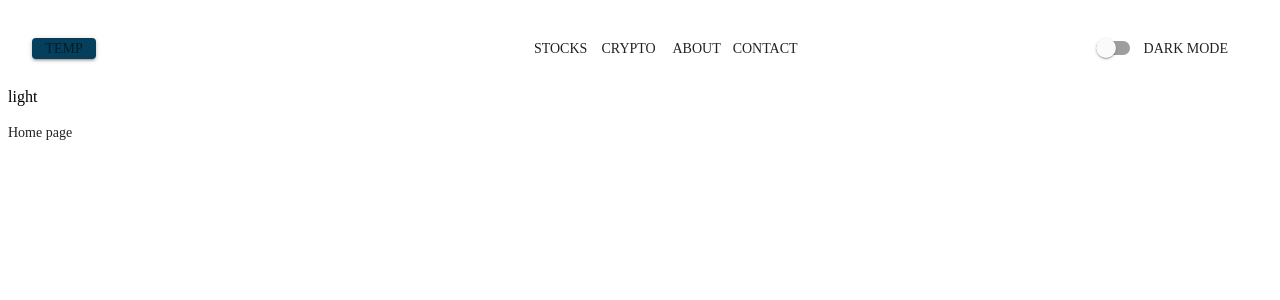
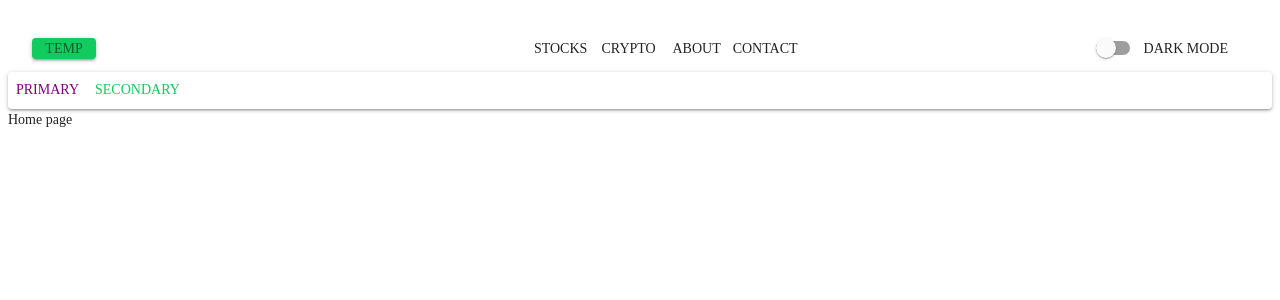
Before and after one commit to ChristianGracia/marketfeels.com-React-GUI, a React app: page / in a window 1280 px wide. Shown: the top 300 px of the page. Built offline with nearby package versions, Linux system fonts and the light colour scheme; the HTML template or start-up script is replaced by a standard one.

Commit message:
Dark mode working well

```diff
--- a/src/common/App.tsx
+++ b/src/common/App.tsx
@@ -5,20 +5,27 @@ import Home from "common/pages/Home";
 
 import AppBar from "common/containers/AppBar/AppBar.component";
 import {
+    Button,
     createMuiTheme,
     MuiThemeProvider,
-    PaletteType
+    PaletteType,
+    Paper
 } from "@material-ui/core";
 import { useState } from "react";
 import { ThemeOptions } from "@material-ui/core/styles/createMuiTheme";
 
 const themeObject = {
     palette: {
-        primary: { main: "#053f5b" },
-        secondary: { main: "#5e3c6f" },
+        primary: {
+            main: "#800080"
+        },
+        secondary: {
+            main: "#11cb5f"
+        },
+
         type: "light"
     },
-    themeName: "Blue Lagoon 2020",
+    themeName: "Market Feels Theme",
     typography: {
         fontFamily: "Bitter",
         useNextVariants: true
@@ -43,29 +50,26 @@ const useDarkMode = () => {
             }
         };
         setTheme(updatedTheme);
-        console.log("updated");
-        console.log(updatedTheme);
     };
     return [theme, toggleDarkMode];
 };
 
 const App = () => {
     const [theme, toggleDarkMode] = useDarkMode();
-    console.log(theme);
+
     const themeConfig = createMuiTheme(theme as ThemeOptions);
-    console.log(themeConfig);
+
     const sheetsManager = new Map();
 
-    const [themes, setThemes] = useState<string>(themeConfig.palette.type);
-
-    React.useEffect(() => {
-        setThemes(themeConfig.palette.type);
-    }, [themeConfig]);
     return (
         <React.Fragment>
             <MuiThemeProvider theme={themeConfig} sheetsManager={sheetsManager}>
                 <AppBar toggleDarkMode={toggleDarkMode} />
-                <p>{themes}</p>
+                <Paper>
+                    <Button color="primary">Primary</Button>
+                    <Button color="secondary">Secondary</Button>
+                </Paper>
+
                 <Switch>
                     <Route exact path="/" component={Home} />
                 </Switch>
--- a/src/common/containers/AppBar/AppBar.component.tsx
+++ b/src/common/containers/AppBar/AppBar.component.tsx
@@ -13,8 +13,8 @@ import NavLinkButton from "common/components/NavLinkButton/NavLinkButton.compone
 import style from "./AppBar.style";
 
 interface AppBarProps {
+    toggleDarkMode: (event: Event) => void;
     classes: any;
-    toggleDarkMode: () => void;
 }
 
 const AppBar = (props: AppBarProps) => {
@@ -36,7 +36,7 @@ const AppBar = (props: AppBarProps) => {
                                 className={classes.menuButton}
                                 variant="contained"
                                 to="/"
-                                color="primary"
+                                color="secondary"
                             >
                                 {/* <img
                                         src={img}
@@ -92,9 +92,7 @@ const AppBar = (props: AppBarProps) => {
                                         label="dark mode"
                                         control={
                                             <Switch
-                                                onClick={() =>
-                                                    classes.toggleDarkMode
-                                                }
+                                                onClick={props.toggleDarkMode}
                                             />
                                         }
                                     ></FormControlLabel>
```
Also changed, not shown: src/common/theme.ts (+14 -0 lines).
